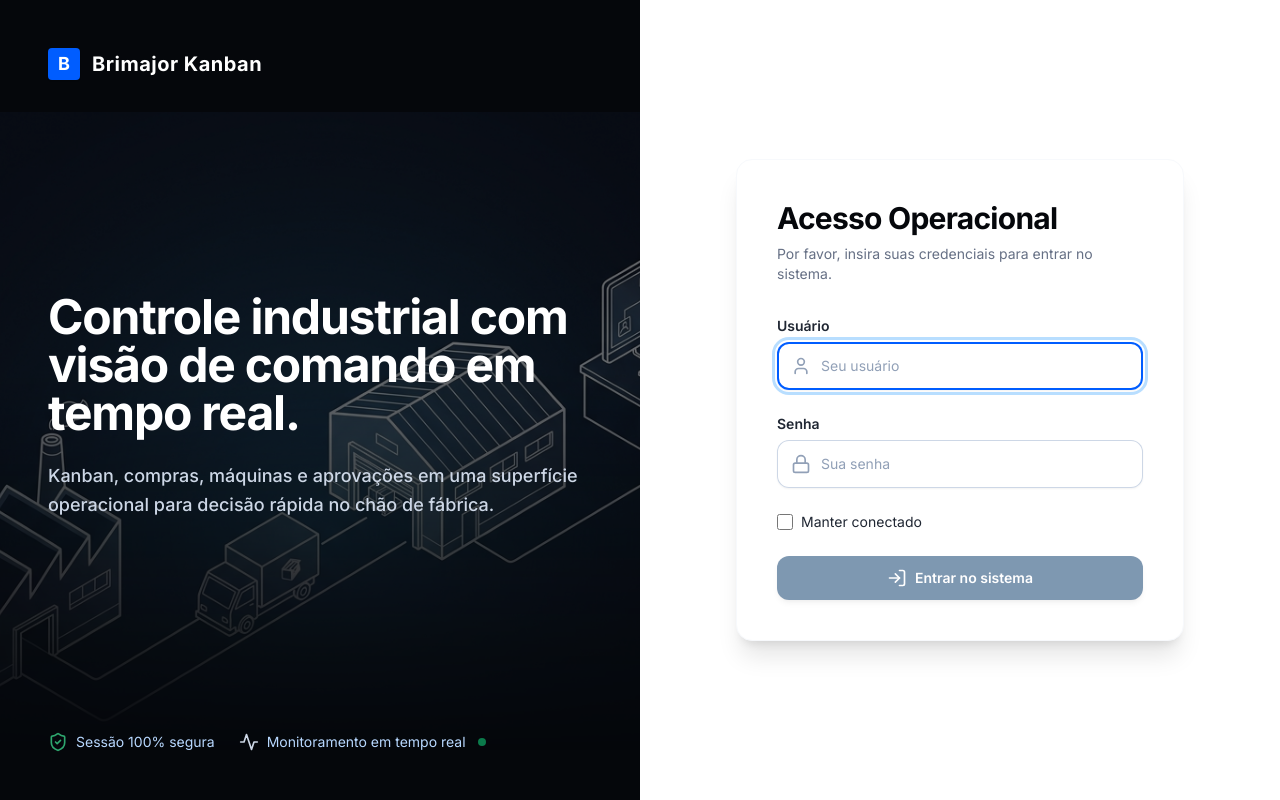
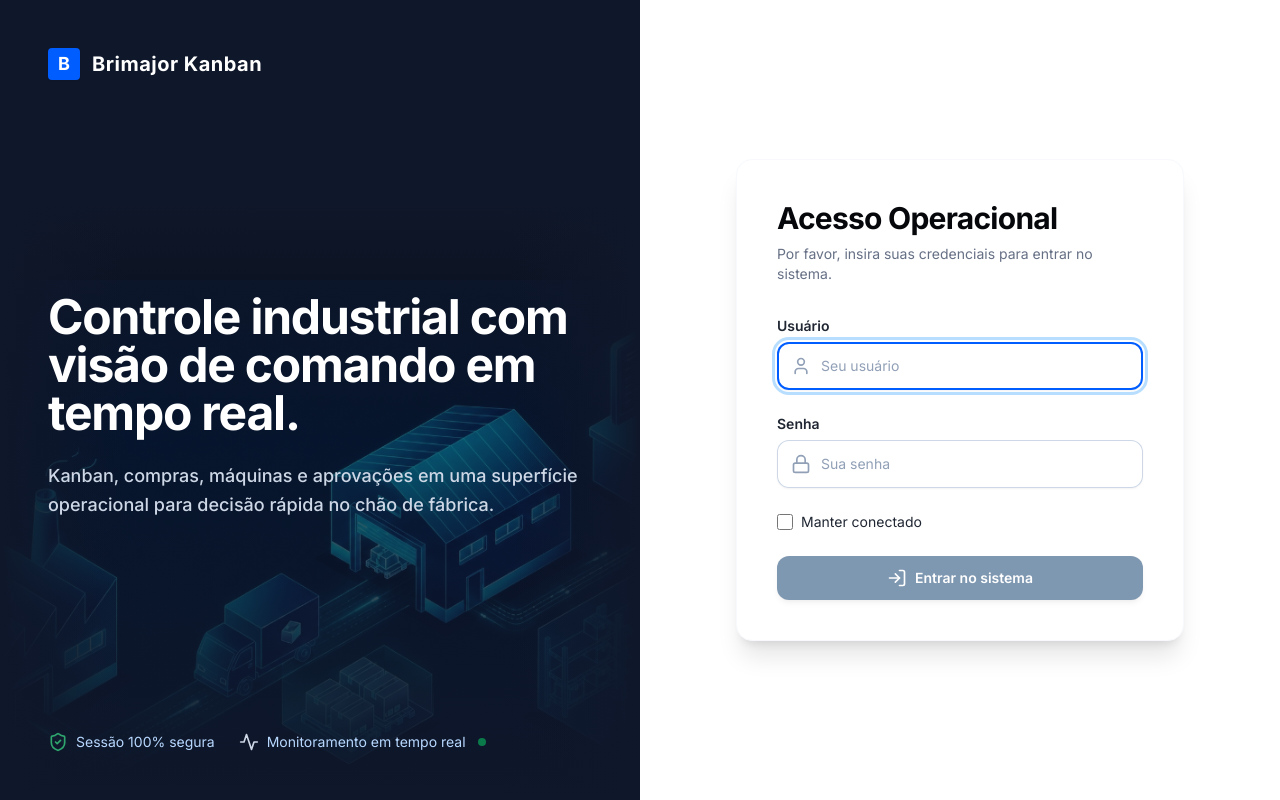
Before and after one commit to RikThaylon/kanban-estoque, a React (Vite) app in the folder frontend/: page /login in a window 1280 px wide. Built offline with nearby package versions, Linux system fonts and the light colour scheme; no server answers.

Commit message:
Fix UI: Aplica imagem isométrica JPG bem posicionada com fade azul (slate-900) no painel de login

```diff
--- a/frontend/src/pages/Login.jsx
+++ b/frontend/src/pages/Login.jsx
@@ -41,11 +41,27 @@ const Login = () => {
           </p>
         </div>
 
-        <div className="absolute inset-x-0 bottom-12 flex justify-center pointer-events-none [mask-image:linear-gradient(to_bottom,black_40%,transparent_100%)]">
+        {/* Isometric illustration - well positioned with blue fade */}
+        <div className="absolute inset-0 pointer-events-none">
           <img
-            src="/supply-chain-flow.png"
-            alt="Fluxo logístico"
-            className="w-full max-w-2xl scale-125 lg:scale-150 mix-blend-lighten opacity-40 translate-y-12 lg:translate-y-24"
+            src="/supply-chain-flow.jpg"
+            alt="Fluxo logístico industrial"
+            className="absolute bottom-0 left-1/2 -translate-x-1/2 w-[110%] max-w-none object-cover object-center opacity-60"
+            style={{ height: '65%' }}
+          />
+          {/* Blue fade overlay - top */}
+          <div
+            className="absolute inset-0"
+            style={{
+              background: 'linear-gradient(to bottom, #0f172a 25%, rgba(15, 23, 42, 0.3) 55%, rgba(15, 23, 42, 0.7) 80%, #0f172a 100%)'
+            }}
+          />
+          {/* Blue fade overlay - sides */}
+          <div
+            className="absolute inset-0"
+            style={{
+              background: 'linear-gradient(to right, #0f172a 0%, transparent 20%, transparent 80%, #0f172a 100%)'
+            }}
           />
         </div>
 
```
Also changed, not shown: frontend/public/supply-chain-flow.jpg (added).
